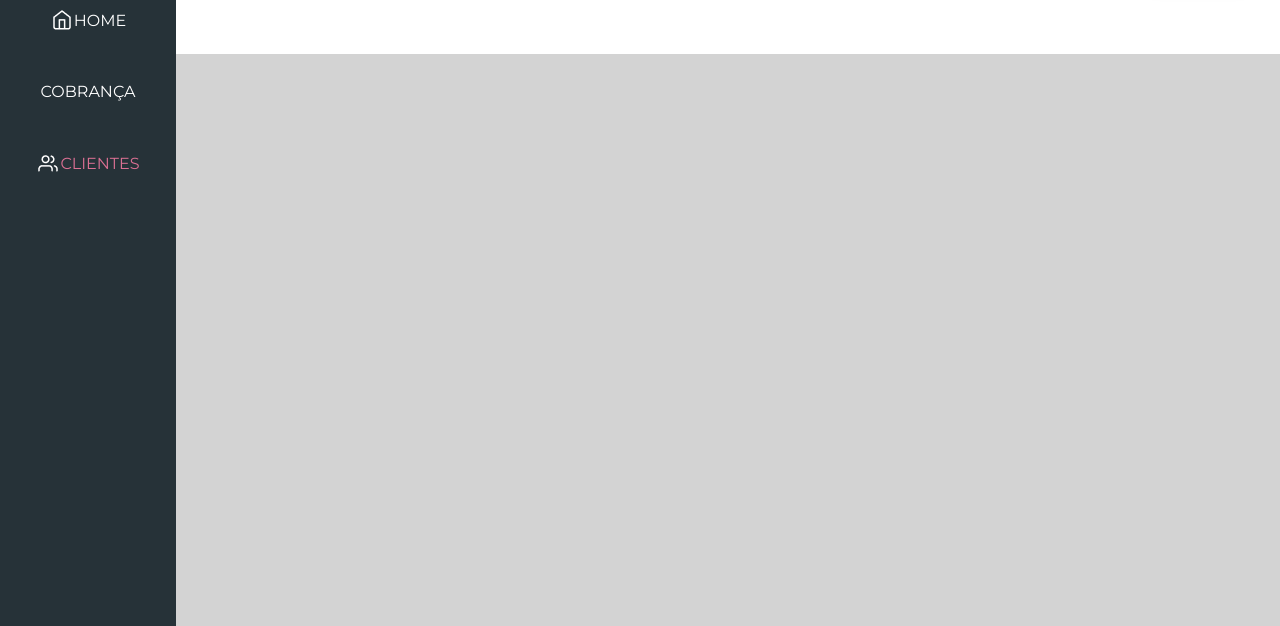
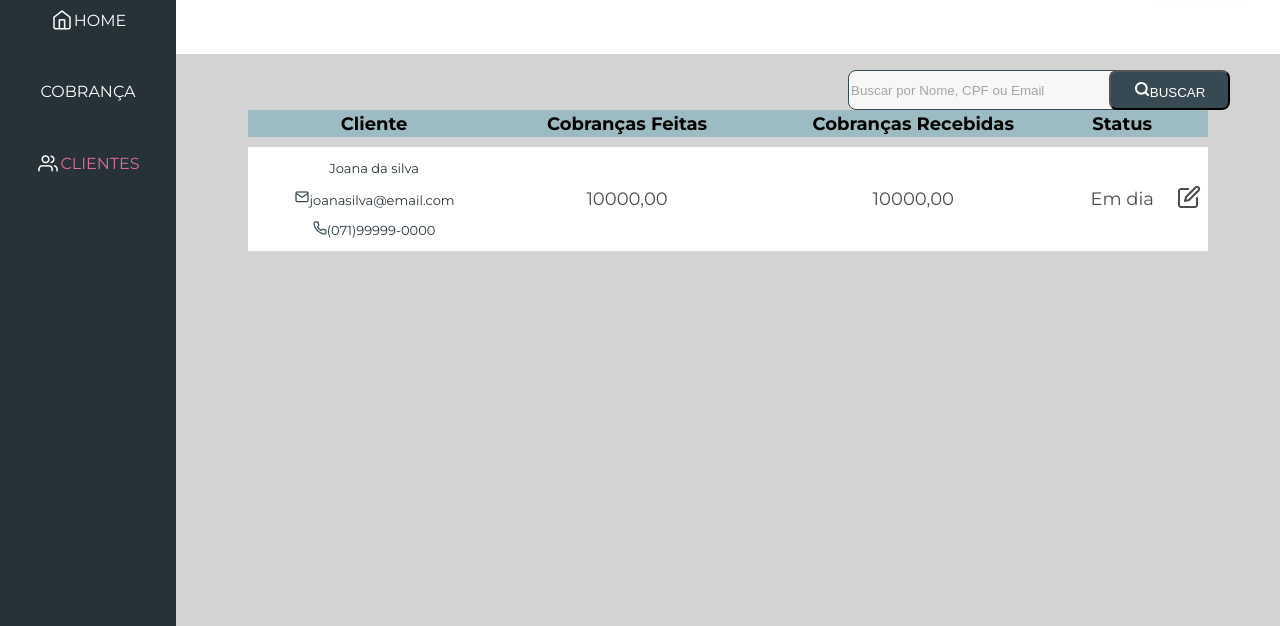
Before and after one commit to misael28/academyPagamentos-Front, a React app: page /clientes in a window 1280 px wide. Shown: the part 174-800 px from the top of the page. Built offline with nearby package versions, Linux system fonts and the light colour scheme.

Commit message:
feat(Cobranca):Adicionado botao de buscar e layout de tabelas de clientes e cobrancas

```diff
--- /dev/null
+++ b/src/components/InputButton/index.js
@@ -0,0 +1,21 @@
+import search from "../../assets/search.png";
+import "./style.css";
+const InputButton = () => {
+  return (
+    <div className="container-busca">
+      <input
+        className="input-button-search-i"
+        placeholder="Buscar por Nome, CPF ou Email"
+      />
+
+      <button className="input-button-search">
+        <div>
+          <img src={search} alt="search" />
+          BUSCAR
+        </div>
+      </button>
+    </div>
+  );
+};
+
+export default InputButton;
--- /dev/null
+++ b/src/components/InputButton/style.css
@@ -0,0 +1,27 @@
+.container-busca {
+  display: flex;
+  align-items: flex-start;
+  justify-content: flex-start;
+  width: 432px;
+  float: right;
+}
+
+.input-button-search-i {
+  width: 320px;
+  height: 40px;
+  background: #f7f7f7;
+  border: 1px solid #374952;
+  box-sizing: border-box;
+  border-radius: 8px;
+}
+
+.input-button-search {
+  position: relative;
+  right: 50px;
+  width: 124px;
+  height: 40px;
+  background: #374952;
+  border-radius: 8px;
+  color: white;
+  cursor: pointer;
+}
--- a/src/containers/Clientes/index.js
+++ b/src/containers/Clientes/index.js
@@ -2,6 +2,10 @@ import "./style.css";
 import Sidebar from "../../components/Sidebar";
 import Header from "../../components/Header";
 import Button from "../../components/Button";
+import InputButton from "../../components/InputButton";
+import check from "../../assets/check.png";
+import email from "../../assets/email.png";
+import phone from "../../assets/phone.png";
 const Clientes = () => {
   return (
     <div className="container-clientes">
@@ -10,6 +14,39 @@ const Clientes = () => {
       </Sidebar>
       <main>
         <Header>200,00</Header>
+        <div className="busca">
+          <InputButton />
+        </div>
+
+        <table>
+          <thead className="estilo-thead">
+            <tr>
+              <th>Cliente</th>
+              <th>Cobranças Feitas</th>
+              <th>Cobranças Recebidas</th>
+              <th>Status</th>
+              <th><div></div></th>
+            </tr>
+          </thead>
+          <tbody className="estilo-tbody">
+            <tr>
+              <td>
+                <p>Joana da silva</p>
+                <p>
+                  <img src={email} alt="mail" />
+                  joanasilva@email.com
+                </p>
+                <p><img src={phone} alt="phone"/>(071)99999-0000</p>
+              </td>
+              <td>10000,00</td>
+              <td>10000,00</td>
+              <td>Em dia</td>
+              <td>
+                <img src={check} alt="imprimir" />
+              </td>
+            </tr>
+          </tbody>
+        </table>
       </main>
     </div>
   );
--- a/src/containers/Clientes/style.css
+++ b/src/containers/Clientes/style.css
@@ -9,3 +9,8 @@
 .container-clientes button {
   margin: auto;
 }
+
+.busca {
+	margin-top: 1em;
+	width: 100%;
+  }
--- a/src/containers/Cobranca/index.js
+++ b/src/containers/Cobranca/index.js
@@ -3,6 +3,8 @@ import Sidebar from "../../components/Sidebar";
 import Header from "../../components/Header";
 import Button from "../../components/Button";
 import printer from "../../assets/printer.png";
+import InputButton from "../../components/InputButton"
+
 const Cobranca = () => {
   return (
     <div className="container-cobranca">
@@ -11,6 +13,10 @@ const Cobranca = () => {
       </Sidebar>
       <main>
         <Header>200,00</Header>
+		<div className="busca">
+		<InputButton/>
+		</div>
+
         <table>
           <thead className="estilo-thead">
             <tr>
--- a/src/containers/Cobranca/style.css
+++ b/src/containers/Cobranca/style.css
@@ -10,9 +10,14 @@
   margin: auto;
 }
 
+.busca {
+  margin-top: 1em;
+  width: 100%;
+}
+
 table {
   width: 960px;
-  margin: 10px auto;
+  margin: 20px auto;
 }
 
 table,
@@ -27,14 +32,18 @@ th {
   height: 32px;
   background: #9dbbc3;
   border-radius: 8px;
-  margin:1em;
+  margin: 1em;
 }
 
-tr {
+.estilo-tbody {
+  background: #000000;
+  padding: 1em;
+}
+
+.estilo-tbody tr {
   height: 48px;
   background: #ffffff;
-  border-radius: 8px;
-  margin:1em;
+  border-top: 10px solid lightgray;
 }
 
 .estilo-thead td {
@@ -43,8 +52,5 @@ tr {
 
 .estilo-tbody td {
   color: #4c4c4c;
+  padding: 0px;
 }
-
-th{
-	margin:1em;
-}
```
Also changed, not shown: src/assets/check.png (added), src/assets/email.png (added), src/assets/pago.png (added), src/assets/pendente.png (added), src/assets/phone.png (added), src/assets/search.png (added), 2 other files.
